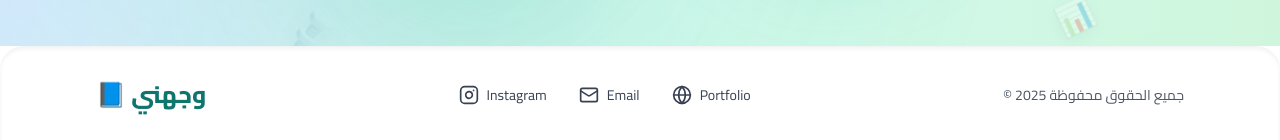
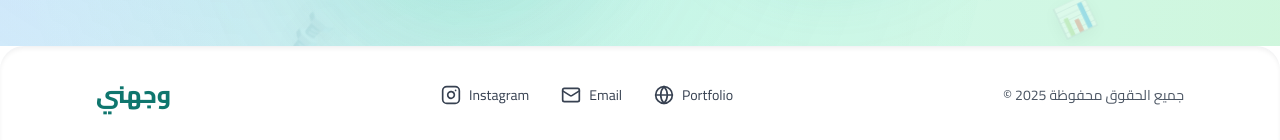
Before and after one commit to bl-haitem/bac-orientation, a React (Vite) app: page /majors in a window 1280 px wide. Shown: the part 754-894 px from the top of the page. Built offline with nearby package versions, Linux system fonts and the light colour scheme; no server answers.

Commit message:
Update Footer.jsx

```diff
--- a/src/pages/Footer.jsx
+++ b/src/pages/Footer.jsx
@@ -7,7 +7,7 @@ export default function Footer() {
 
         {/* اسم المنصة */}
         <div className="text-2xl font-extrabold text-teal-700 dark:text-teal-300">
-          📘 وجهني
+           وجهني
         </div>
 
         {/* الروابط */}
```
